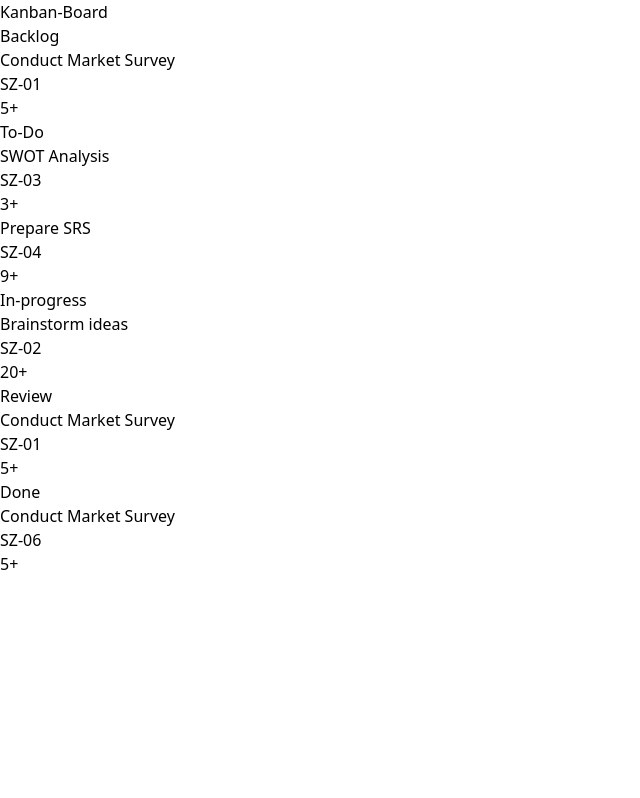
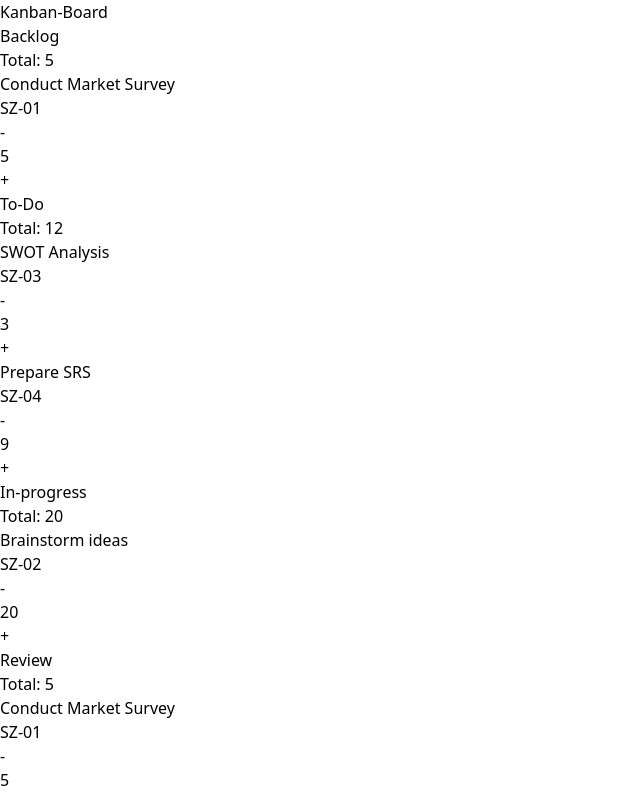
Before and after one commit to Ats023/kanban-board-webapp, a React (Vite) app: page / in a window 1280 px wide. Shown: the top 798 px of the page, without its empty margins (0-640 px from the left). Built offline with nearby package versions, Linux system fonts and the light colour scheme.

Commit message:
Improved styling, automatic updation of task points

```diff
--- a/src/App.tsx
+++ b/src/App.tsx
@@ -1,24 +1,41 @@
+//PROGRESS: 1.04.18
 import { useState } from 'react'
 import './App.css'
 import TaskCard from './components/TaskCard'
-import { Task, Status, tasks, statuses } from './utils/data-tasks'
+import { Task, Status, tasks as initialTasks, statuses } from './utils/data-tasks'
 
 function App() {
- const columns = statuses.map((status) => {
+  const [tasks, setTasks] = useState<Task[]>(initialTasks)
+  const columns = statuses.map((status) => {
   const tasksInColumn = tasks.filter((task) => task.status === status)
   return {
     status,
     tasks: tasksInColumn,
   }
  })
+
+ const updateTaskPoints = (task: Task, points: number) => {
+  const updatedTasks = tasks.map((t) => {
+    if(t.id === task.id) return {
+      ...t,
+      points,
+    }
+    else return t
+  })
+  setTasks(updatedTasks)
+ }
+
   return (
     <>
-    <h1 className="text-4xl font-semibold py-4 px-2">Kanban-Board</h1>
+    <h1 className="text-4xl font-bold py-4 px-2 text-slate-700">Kanban-Board</h1>
     <div className='flex divide-x justify-center'>
       {columns.map((column) => (
         <div className='px-2'>
-          <h2 className="text-2xl font-semibold py-2">{column.status}</h2>
-          {column.tasks.map((task) => <TaskCard task = {task} />)}
+          <h2 className="text-2xl font-bold py-1 text-gray-800">{column.status}</h2>
+          <p className="font-bold text-indigo-400">Total: {column.tasks.reduce((total, task) => total + (task?.points || 0), 0)}</p>
+          {column.tasks.map((task) =>
+          <TaskCard task = {task} updateTaskPoints={updateTaskPoints} />
+          )}
         </div>
       ))}
     </div>
--- a/src/components/TaskCard.tsx
+++ b/src/components/TaskCard.tsx
@@ -2,19 +2,22 @@ import { useState } from "react"
 import { Task } from "../utils/data-tasks"
 
 
-const TaskCard = ({task}: {
+const TaskCard = ({task, updateTaskPoints}: {
     task: Task
+    updateTaskPoints: (task: Task, points: number) => void
 }) => {
-    const [points, setPoints] = useState(task.points)
+    //const [points, setPoints] = useState(task.points || 0)
+    const points = task.points || 0
     return <div className="border rounded-lg p-2 m-2 w-64">
-        <div className="text-2xl font-semibold">{task.title}</div>
+        <div className="text-2xl font-semibold text-gray-900">{task.title}</div>
         <div className="flex gap-4 justify-between">
-            <div>
+            <div className="font-bold text-slate-600">
                 {task.id}
             </div>
-            <div>
-                {points}
-                <button onClick={(e)=>setPoints(points + 1)}>+</button>
+            <div className="flex gap-2 items-center font-bold text-slate-600">
+                <button className="text-red-500" onClick={(e)=>updateTaskPoints(task, points - 1)}>-</button>
+                <div className="text-indigo-400">{points}</div>
+                <button className="text-green-500" onClick={(e)=>updateTaskPoints(task, points + 1)}>+</button>
             </div>
         </div>
     </div>
```
